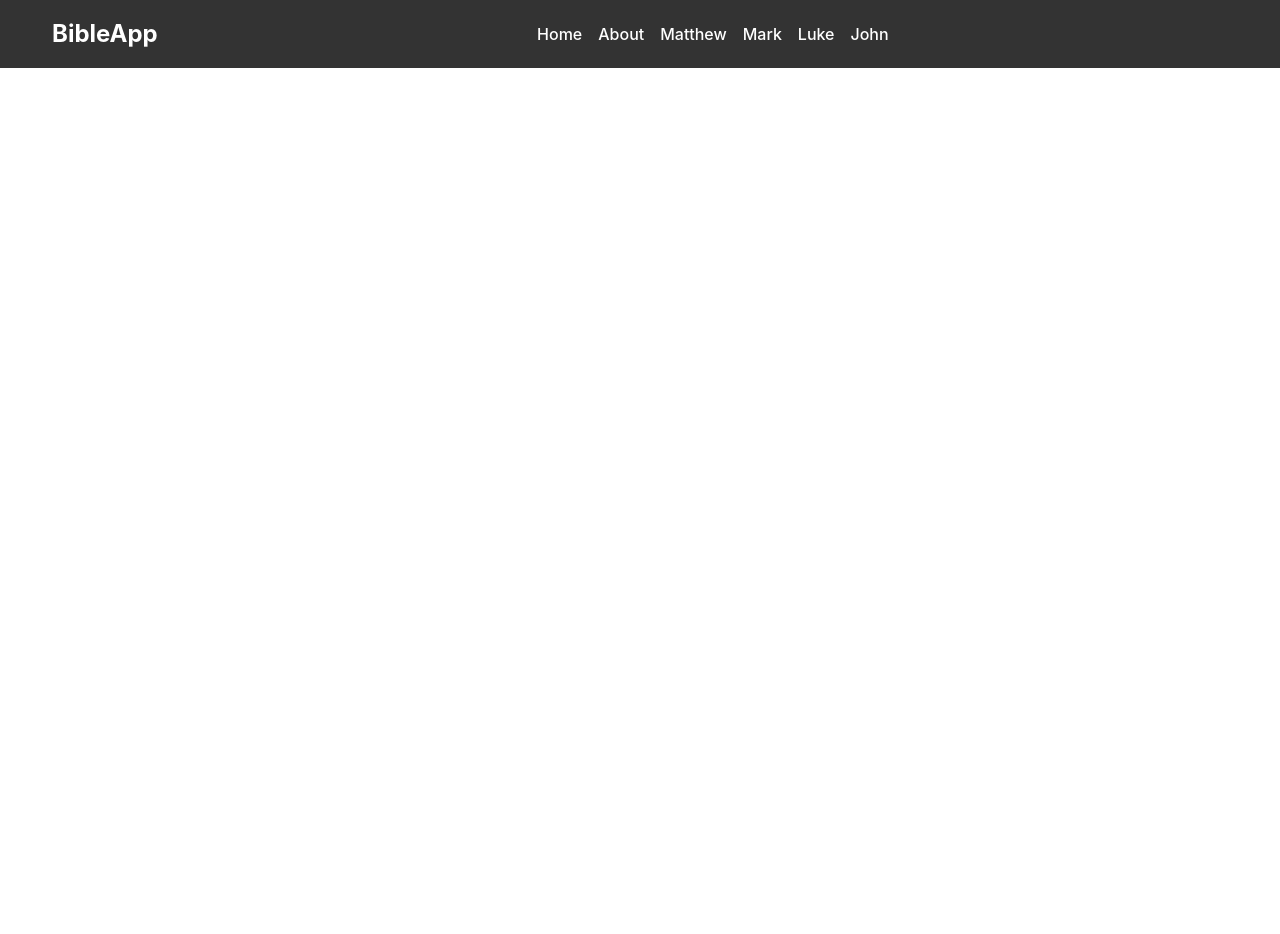
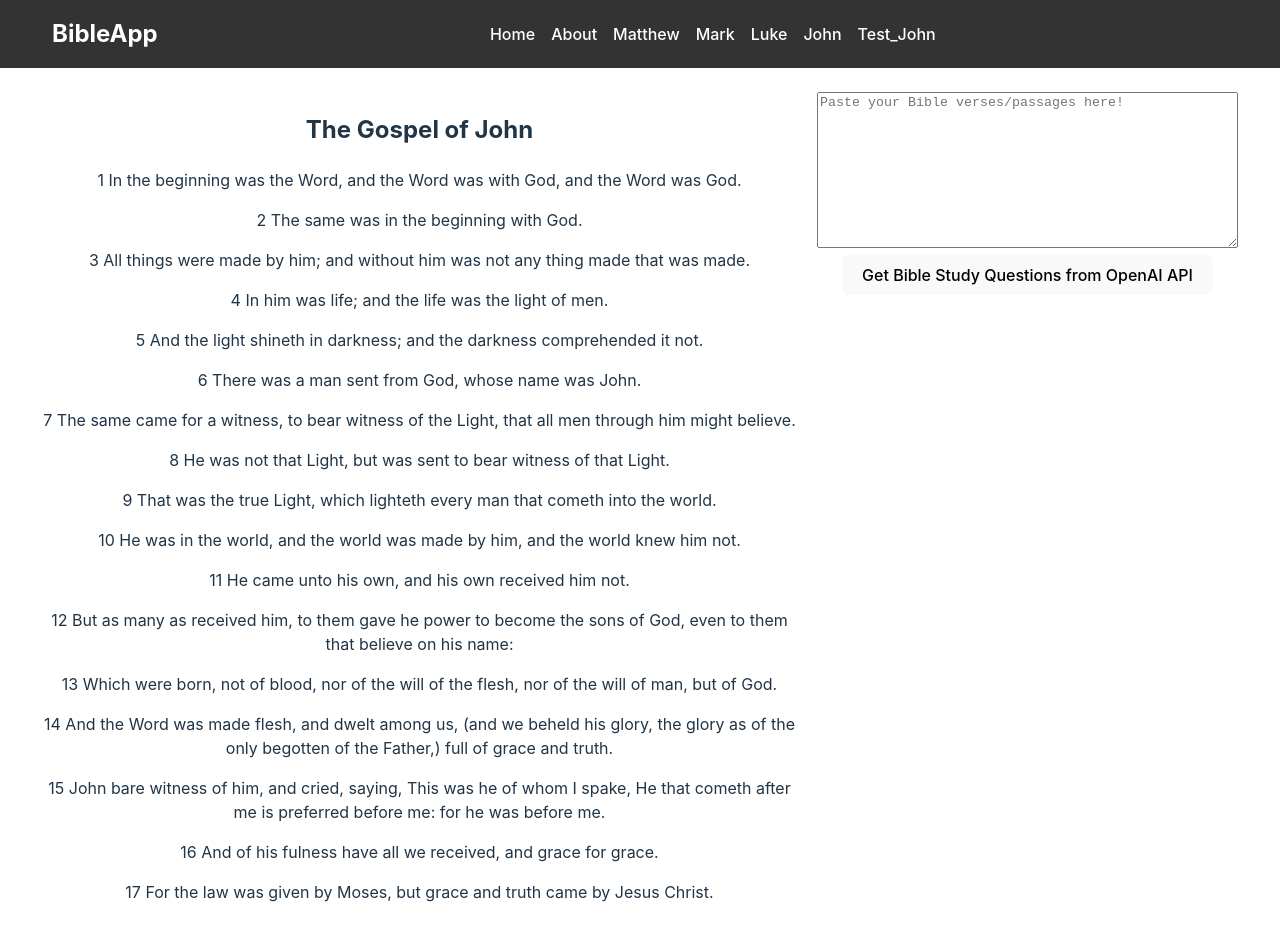
Before and after one commit to katiepo456/bible-study-app, a React (Vite) app: page /test_john in a window 1280 px wide. Before the commit the page ends 800 px from the top, so only its background shows below. Built offline with nearby package versions, Linux system fonts and the light colour scheme; no server answers.

Commit message:
setup of a testing ground

```diff
--- a/src/pages/HomePage.jsx
+++ b/src/pages/HomePage.jsx
@@ -7,6 +7,7 @@ import Matthew from './Matthew';
 import Mark from './Mark';
 import Luke from './Luke';
 import John from './John';
+import Test_John from './TestJohn';
 
 import '../styling/NavBar.css';
 
@@ -28,6 +29,7 @@ const HomePage = () => {
               <li><Link to="/mark">Mark</Link></li>
               <li><Link to="/luke">Luke</Link></li>
               <li><Link to="/john">John</Link></li>
+              <li><Link to="/test_john">Test_John</Link></li>
             </ul>
           </div>
           <div className="navbar-right">
@@ -46,6 +48,7 @@ const HomePage = () => {
           <Route path="/mark" element={<Mark />} />
           <Route path="/luke" element={<Luke />} />
           <Route path="/john" element={<John />} />
+          <Route path="/test_john" element={<Test_John />} />
           {/* ... other routes */}
         </Routes>
       </div>
--- /dev/null
+++ b/src/pages/TestJohn.jsx
@@ -0,0 +1,30 @@
+import React, { useState, useEffect } from 'react';
+import data from '../assets/john.json';
+import BibleCompanion from './BibleCompanion';
+import '../styling/GospelDisplay.css';
+
+function Gospel_of_John_Test() {
+    const [users, setUsers] = useState([]);
+
+    useEffect(() => {
+      setUsers(data);
+    }, []);
+
+    return (
+      <div className="container" style={{ paddingTop: '50px' }}>
+        <div className="scripture">
+          <h2>The Gospel of John</h2>
+            {users.map(user => (
+            <div key={user.id}>
+                <p>{user.verse} {user.text}</p>
+            </div>
+            ))}
+        </div>
+        <div className="companion">
+          <BibleCompanion />
+        </div>
+      </div>
+    )
+}
+
+export default Gospel_of_John_Test;
```
